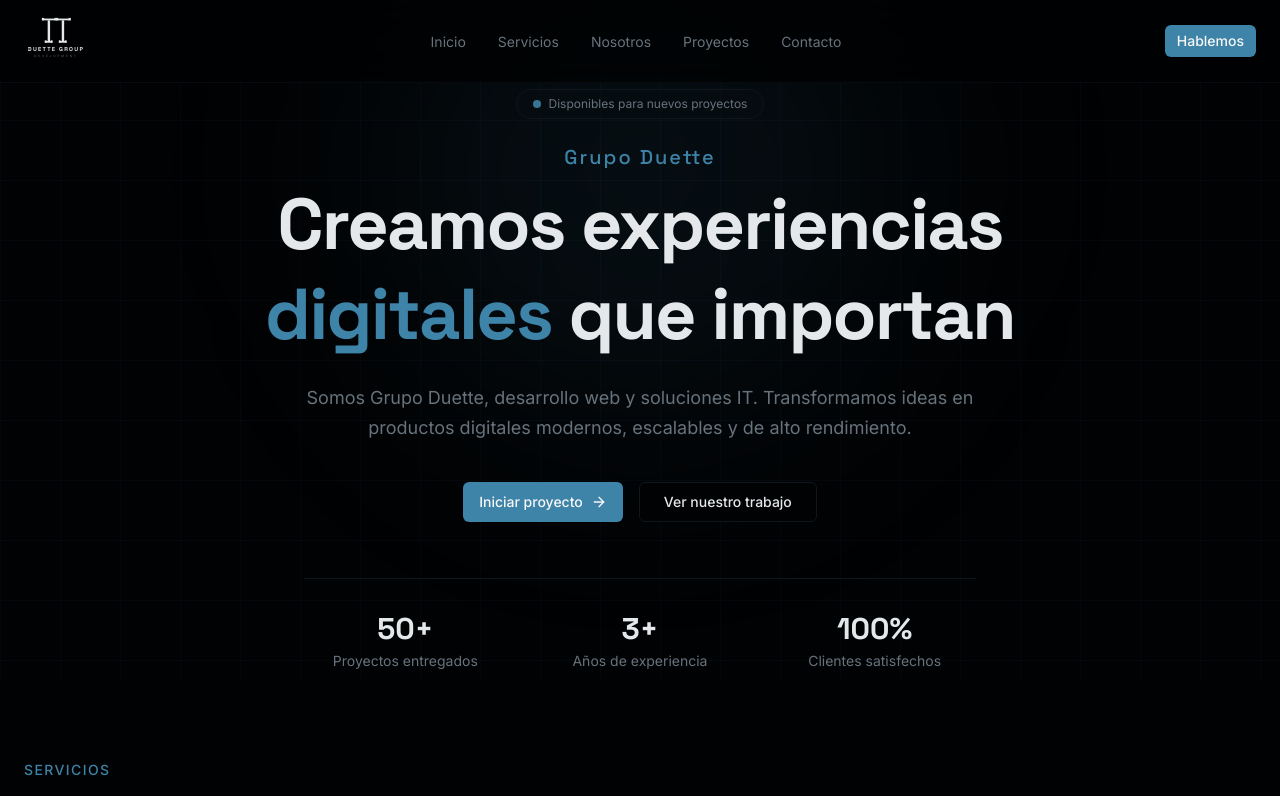
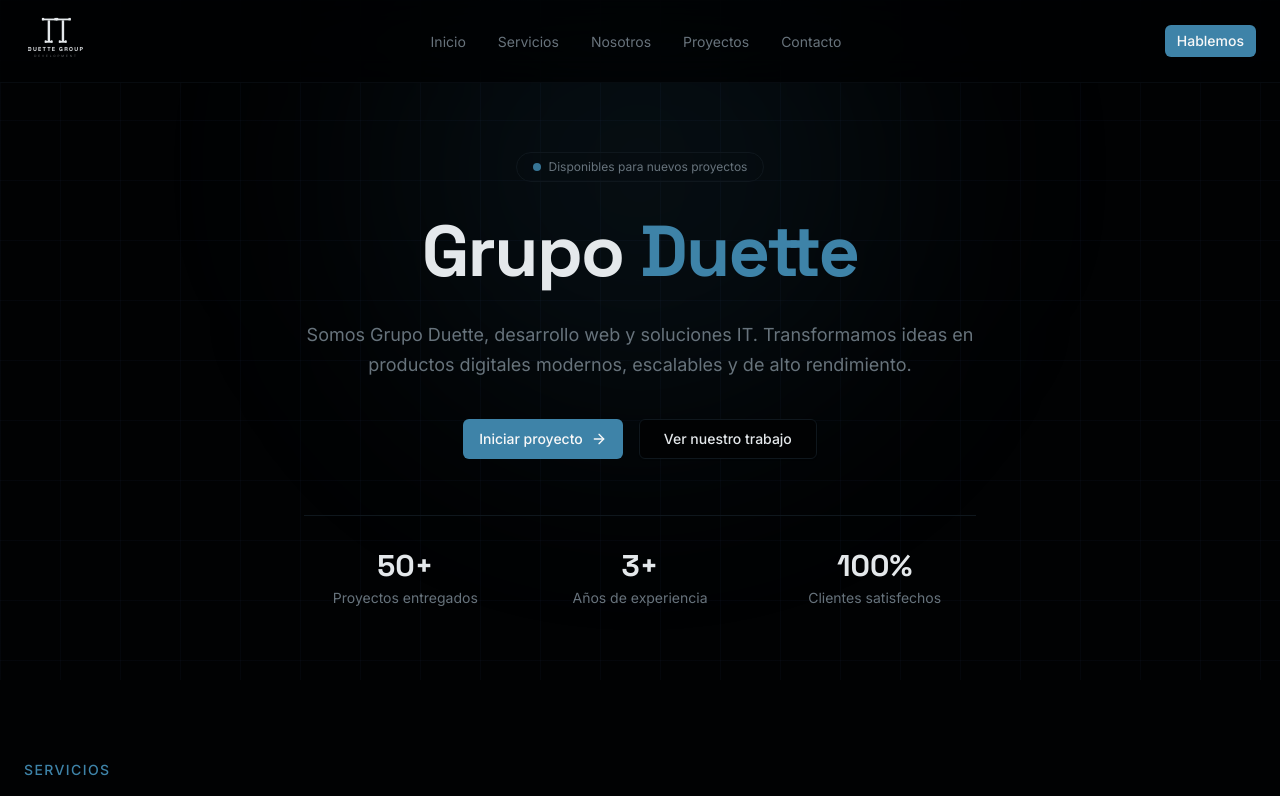
Before and after one commit to AlanTT7/grupo-duette-website, a Next.js app: page / in a window 1280 px wide. Shown: the top 796 px of the page. Built offline with nearby package versions, Linux system fonts and the light colour scheme.

Commit message:
content: simplificar titulo hero a "Grupo Duette"
Updated hero section to improve text structure and styling.

```diff
--- a/components/hero.tsx
+++ b/components/hero.tsx
@@ -29,10 +29,7 @@ export function Hero() {
         </div>
 
         <h1 className="text-balance text-4xl font-bold leading-tight tracking-tight text-foreground font-mono sm:text-5xl md:text-6xl lg:text-7xl">
-          <span className="mb-2 block text-lg font-medium tracking-widest text-primary sm:text-xl">Grupo Duette</span>
-          Creamos experiencias
-          <br />
-          <span className="text-primary">digitales</span> que importan
+          Grupo <span className="text-primary">Duette</span>
         </h1>
 
         <p className="mx-auto mt-6 max-w-2xl text-pretty text-base leading-relaxed text-muted-foreground sm:text-lg">
```
